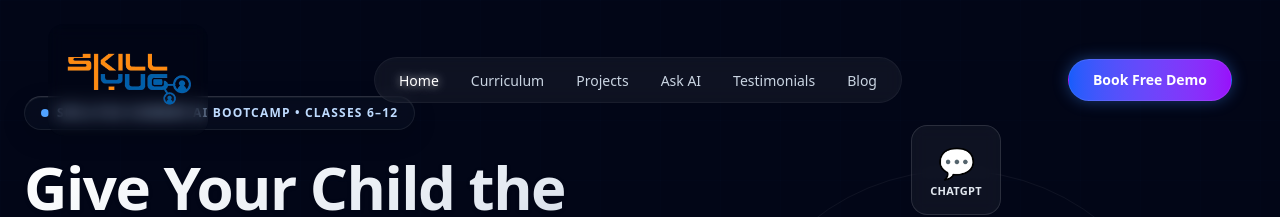
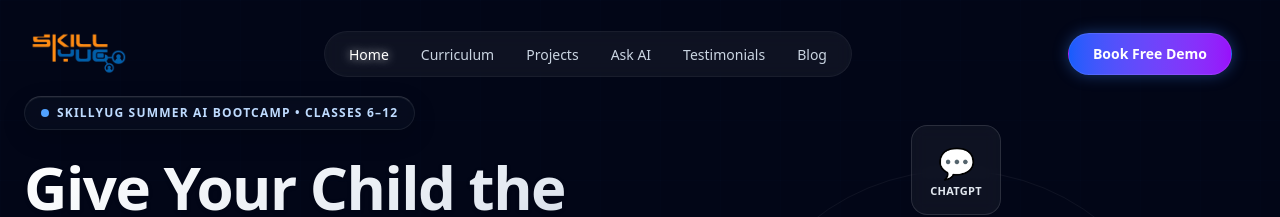
Before and after one commit to parv43/skillyugweb, a Next.js app: page / in a window 1280 px wide. Shown: the top 217 px of the page. Built offline with nearby package versions, Linux system fonts and the light colour scheme; no server answers.

Commit message:
style(navbar): remove logo background container for clean branding

```diff
--- a/src/components/Navbar.tsx
+++ b/src/components/Navbar.tsx
@@ -72,8 +72,8 @@ export default function Navbar() {
       <div className="max-w-7xl mx-auto px-6 lg:px-12 flex items-center justify-between">
 
         {/* Logo */}
-        <Link href="/" className="flex items-center group bg-black/5 p-4 px-10 rounded-2xl backdrop-blur-sm overflow-hidden transition-all hover:bg-black/10" aria-label="Skillyug Home">
-          <img src="/skillyug.png" alt="Skillyug Logo" className="h-14 md:h-20 object-contain scale-[1.8] transform-gpu" />
+        <Link href="/" className="flex items-center group transition-all" aria-label="Skillyug Home">
+          <img src="/skillyug.png" alt="Skillyug Logo" className="h-11 md:h-15 object-contain scale-[1.8] transform-gpu hover:scale-[1.9] transition-transform duration-300" />
         </Link>
 
         {/* Desktop Navigation */}
```
